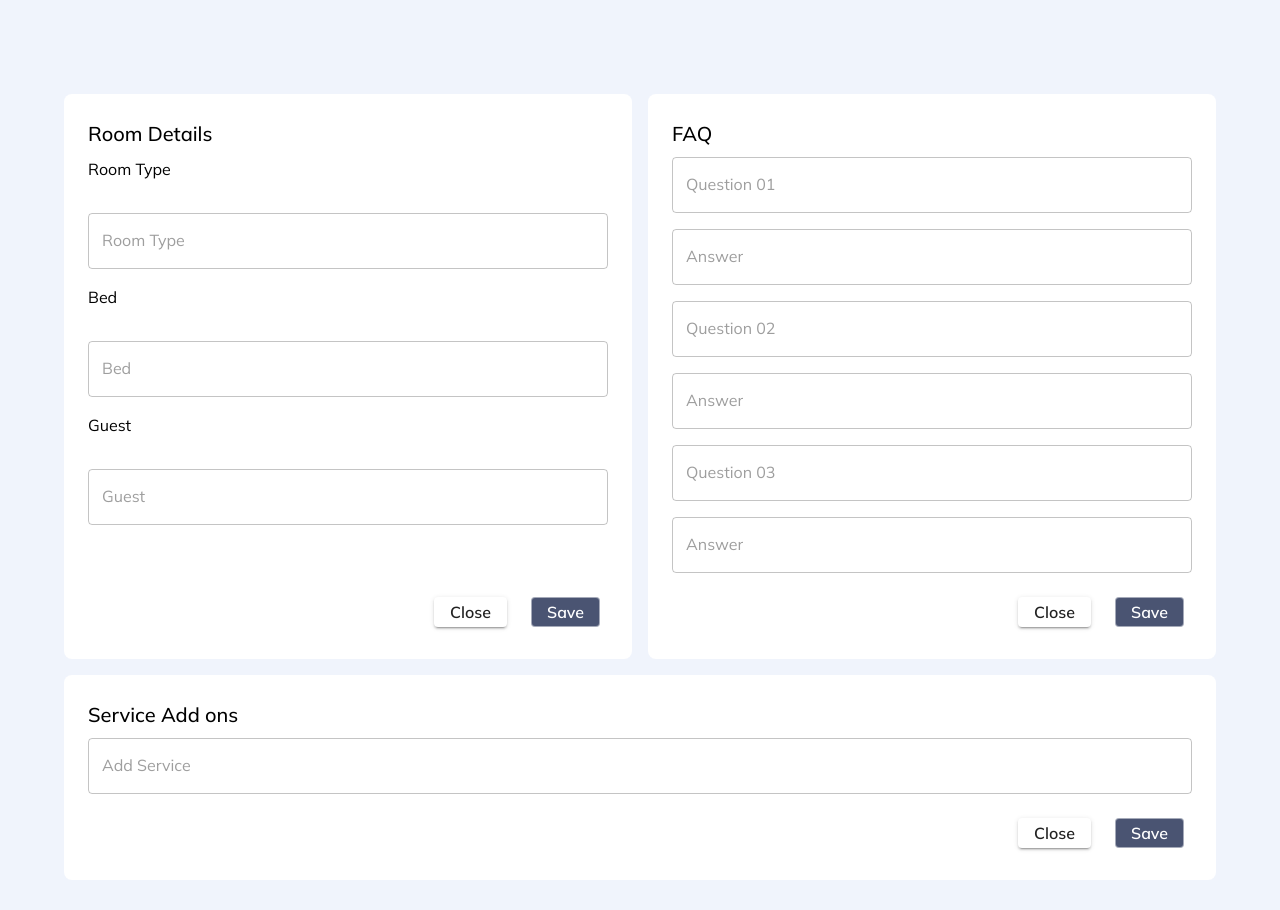
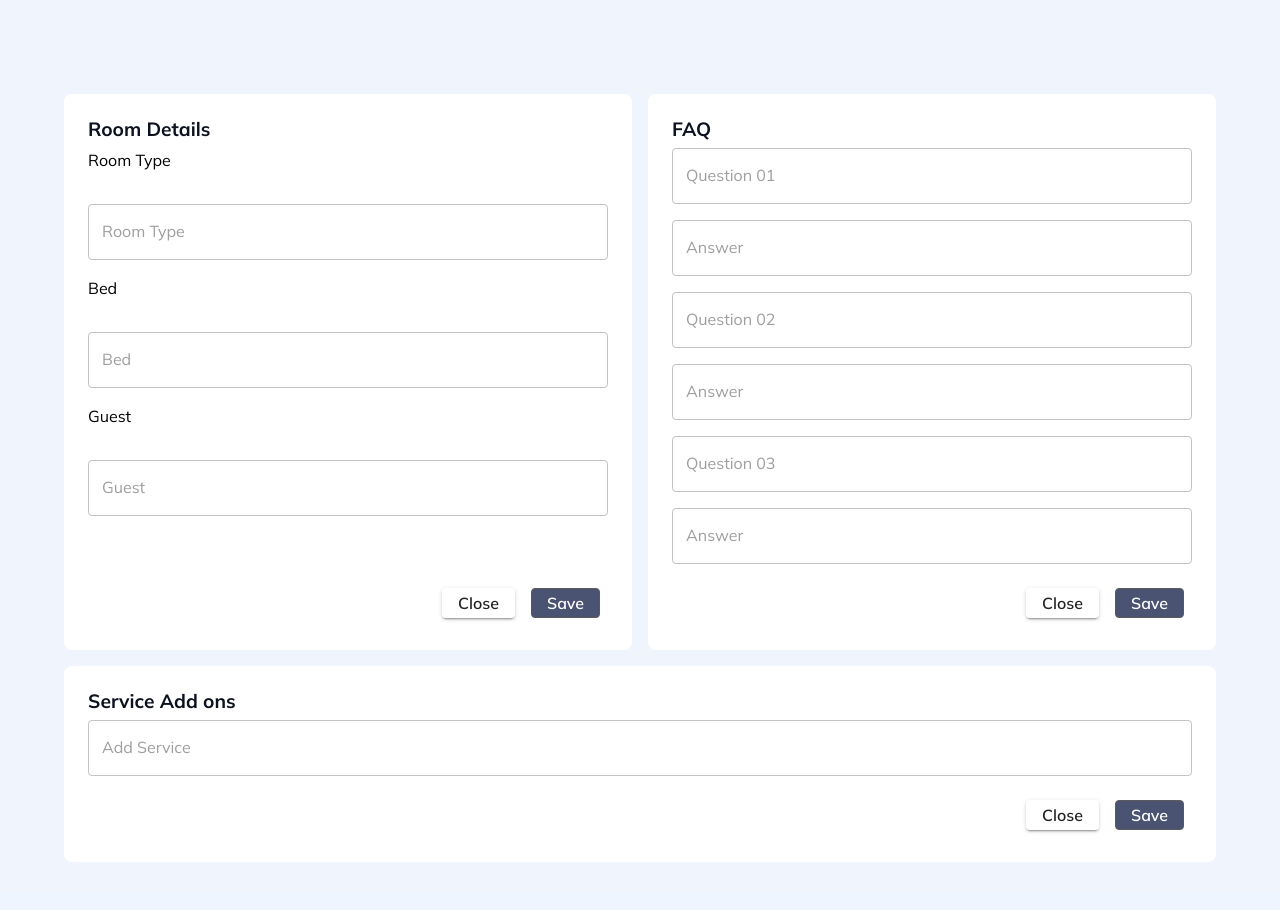
Before and after one commit to Software-Lifecycle-Consultants/slc-open-hms, a Next.js app: page /admin/rooms in a window 1280 px wide. Shown: the part 547-1457 px from the top of the page. Built offline with nearby package versions, Linux system fonts and the light colour scheme.

Commit message:
UI fixed in Admin Rooms Page #554

```diff
--- a/app/admin/room-details/page.tsx
+++ b/app/admin/room-details/page.tsx
@@ -74,6 +74,10 @@ const roomDetails = () => {
                     marginTop: "7px",
                     backgroundColor: "#4A5472",
                     borderRadius: "8px", // Set corner radius
+                borderColor: "#5B5959", // Set outline color
+                "&:hover": {
+                  backgroundColor: "#192959", // Set hover background color
+                },
                   }}
                   component="label"
                   role={undefined}
--- a/app/admin/rooms/page.tsx
+++ b/app/admin/rooms/page.tsx
@@ -86,7 +86,16 @@ const Rooms = () => {
           href="/admin/room-details"
           style={{ position: "absolute", top: "15px", right: "22px" }}
         >
-          <Button variant="outlined" endIcon={<AddCircleOutlineIcon />}>
+          <Button
+            variant="outlined"
+            sx={{
+              borderColor: "#5B5959", // Set outline color
+              "&:hover": {
+                backgroundColor: "#192959", // Set hover background color
+              },
+            }}
+            endIcon={<AddCircleOutlineIcon />}
+          >
             {roomlistData.roomlistAddMoreButton}
           </Button>
         </Link>
@@ -215,7 +224,7 @@ const Rooms = () => {
                 height: "100%",
               }}
             >
-              <Typography variant="h6" gutterBottom>
+              <Typography variant="h2" gutterBottom>
                 Room Details
               </Typography>
               <Stack spacing={2} flexGrow={1}>
@@ -303,8 +312,26 @@ const Rooms = () => {
                 />
               </Stack>
               <Box sx={{ display: "flex", justifyContent: "flex-end", mt: 2 }}>
-                <Button variant="contained">Close</Button>
-                <Button variant="outlined" sx={{ marginLeft: 2 }}>
+                <Button
+                  variant="contained"
+                  sx={{
+                    borderColor: "#5B5959", // Set outline color
+                    "&:hover": {
+                      backgroundColor: "#192959", // Set hover background color
+                    },
+                  }}
+                >
+                  Close
+                </Button>
+                <Button
+                  variant="outlined"
+                  sx={{
+                    borderColor: "#5B5959", // Set outline color
+                    "&:hover": {
+                      backgroundColor: "#192959", // Set hover background color
+                    },
+                  }}
+                >
                   Save
                 </Button>
               </Box>
@@ -322,7 +349,7 @@ const Rooms = () => {
                 height: "100%",
               }}
             >
-              <Typography variant="h6" gutterBottom>
+              <Typography variant="h2" gutterBottom>
                 FAQ
               </Typography>
               <Stack spacing={2} flexGrow={1}>
@@ -334,8 +361,26 @@ const Rooms = () => {
                 <TextField label="Answer" variant="outlined" fullWidth />
               </Stack>
               <Box sx={{ display: "flex", justifyContent: "flex-end", mt: 2 }}>
-                <Button variant="contained">Close</Button>
-                <Button variant="outlined" sx={{ marginLeft: 2 }}>
+                <Button
+                  variant="contained"
+                  sx={{
+                    borderColor: "#5B5959", // Set outline color
+                    "&:hover": {
+                      backgroundColor: "#192959", // Set hover background color
+                    },
+                  }}
+                >
+                  Close
+                </Button>
+                <Button
+                  variant="outlined"
+                  sx={{
+                    borderColor: "#5B5959", // Set outline color
+                    "&:hover": {
+                      backgroundColor: "#192959", // Set hover background color
+                    },
+                  }}
+                >
                   Save
                 </Button>
               </Box>
@@ -343,7 +388,7 @@ const Rooms = () => {
           </Grid>
           <Grid item xs={12}>
             <Box p={3} bgcolor="white" borderRadius="8px">
-              <Typography variant="h6" gutterBottom>
+              <Typography variant="h2" gutterBottom>
                 Service Add ons
               </Typography>
               <Box>
@@ -377,10 +422,26 @@ const Rooms = () => {
                 />
               </Stack>
               <Box sx={{ display: "flex", justifyContent: "flex-end", mt: 2 }}>
-                <Button variant="contained">
+                <Button
+                  variant="contained"
+                  sx={{
+                    borderColor: "#5B5959", // Set outline color
+                    "&:hover": {
+                      backgroundColor: "#192959", // Set hover background color
+                    },
+                  }}
+                >
                   Close
                 </Button>
-                <Button variant="outlined" sx={{ marginLeft: 2 }}>
+                <Button
+                  variant="outlined"
+                  sx={{
+                    borderColor: "#5B5959", // Set outline color
+                    "&:hover": {
+                      backgroundColor: "#192959", // Set hover background color
+                    },
+                  }}
+                >
                   Save
                 </Button>
               </Box>
--- a/components/frontend/roomDetailsPage/ServiceAd.tsx
+++ b/components/frontend/roomDetailsPage/ServiceAd.tsx
@@ -56,6 +56,8 @@ export default function ServiceAd() {
         <Box>
           <Typography
           variant="h3"
+          style={{ fontWeight: 'bold' }}
+          color="black"
           mt={2}
           ml={2}
           >
```
